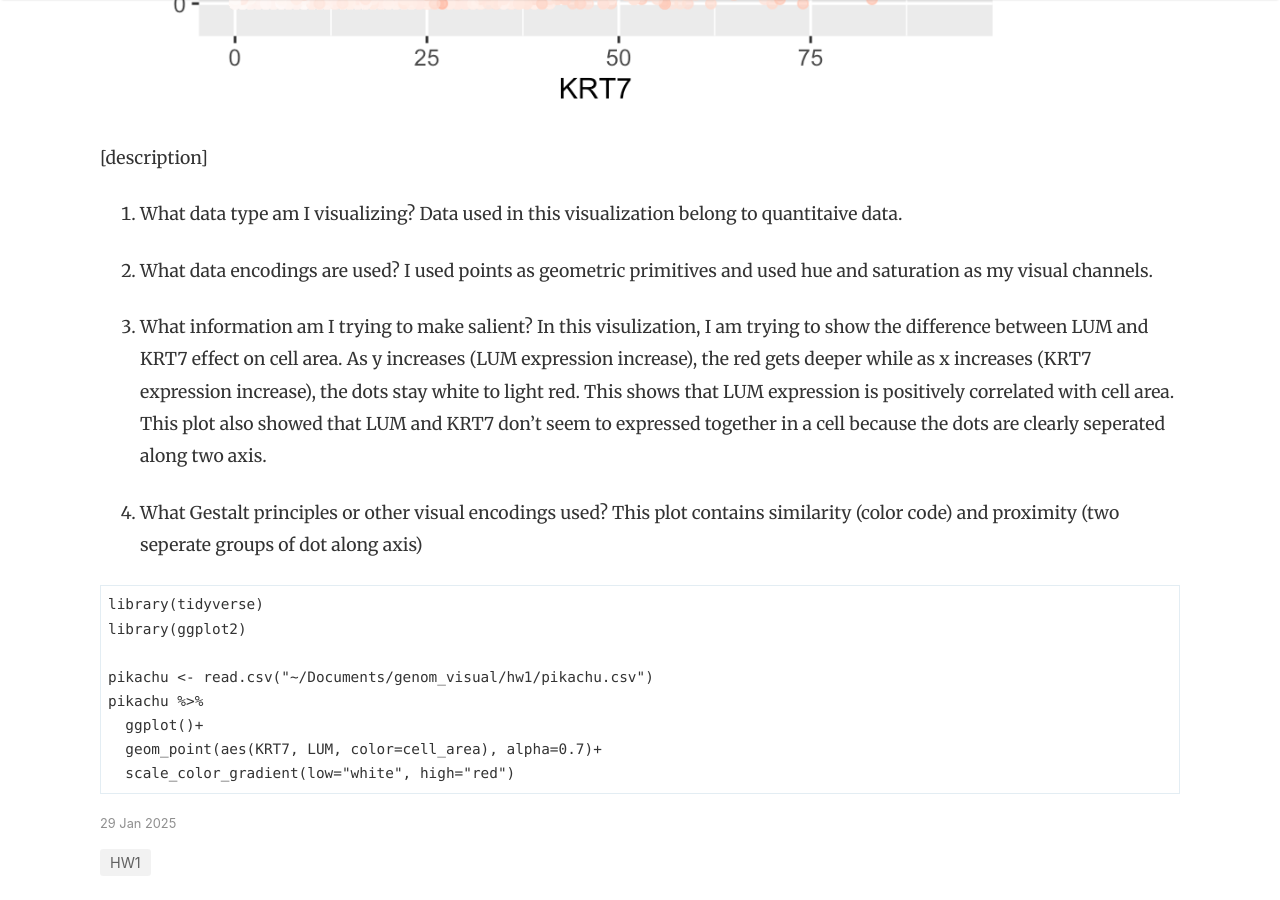
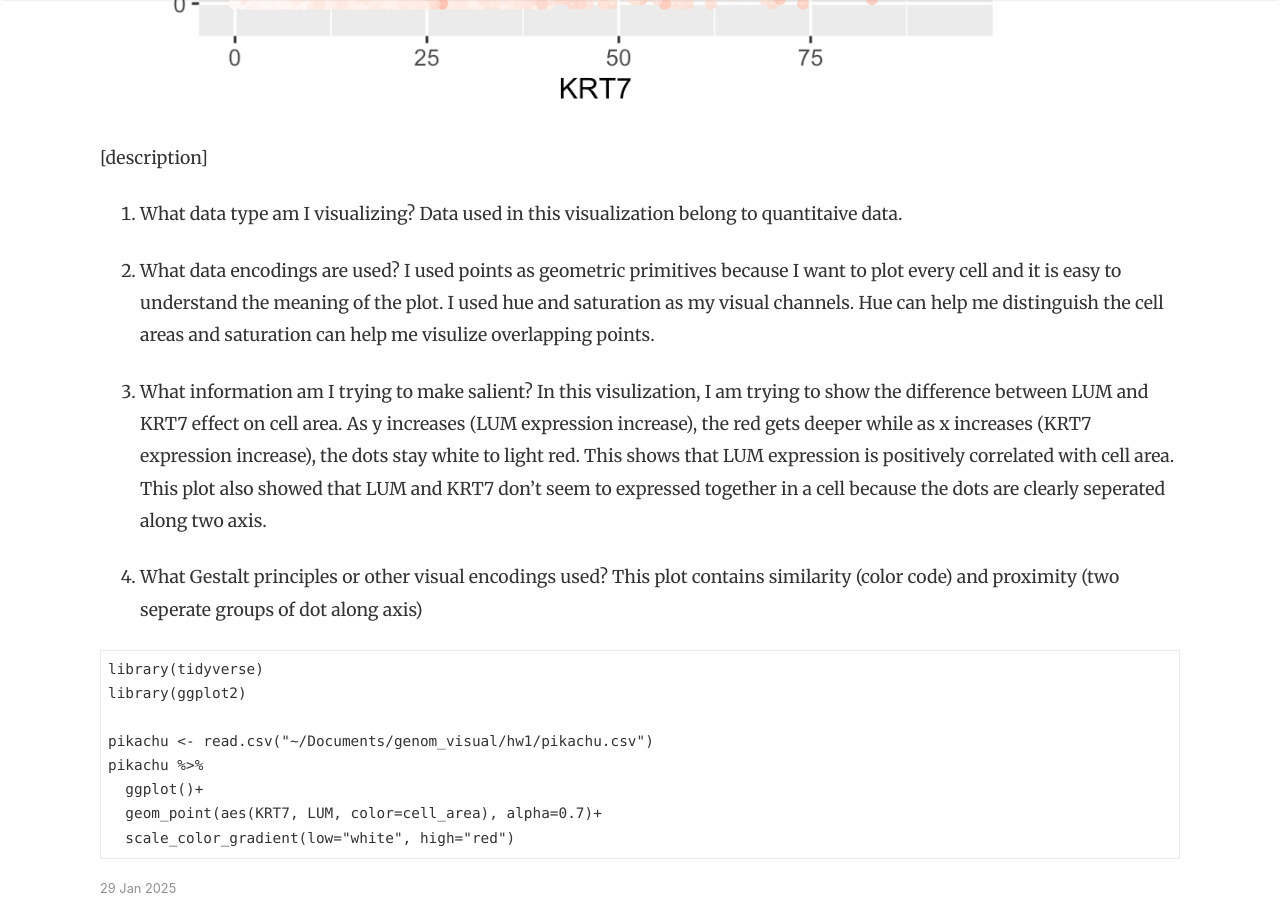
Before and after one commit to JEFworks-Lab/genomic-data-visualization-2025, a Jekyll site: the page built from _posts/2025-01-29-yliu498.md, in a window 1280 px wide and 900 px high, scrolled down 1008 px. Built offline with Jekyll 4.4.1, drawn with Linux system fonts in a browser that asks for light colours; nearby versions of some CDN libraries; comment, search, counter and statistics services are not loaded.

Commit message:
Update 2025-01-29-yliu498.md

```diff
--- a/_posts/2025-01-29-yliu498.md
+++ b/_posts/2025-01-29-yliu498.md
@@ -14,7 +14,7 @@ featured: false
 Data used in this visualization belong to quantitaive data.
 
 2. What data encodings are used?
-I used points as geometric primitives and used hue and saturation as my visual channels.
+I used points as geometric primitives because I want to plot every cell and it is easy to understand the meaning of the plot. I used hue and saturation as my visual channels. Hue can help me distinguish the cell areas and saturation can help me visulize overlapping points.
 
 3. What information am I trying to make salient?
 In this visulization, I am trying to show the difference between LUM and KRT7 effect on cell area. As y increases (LUM expression increase), the red gets deeper while as x increases (KRT7 expression increase), the dots stay white to light red. This shows that LUM expression is positively correlated with cell area. This plot also showed that LUM and KRT7 don't seem to expressed together in a cell because the dots are clearly seperated along two axis.
```
